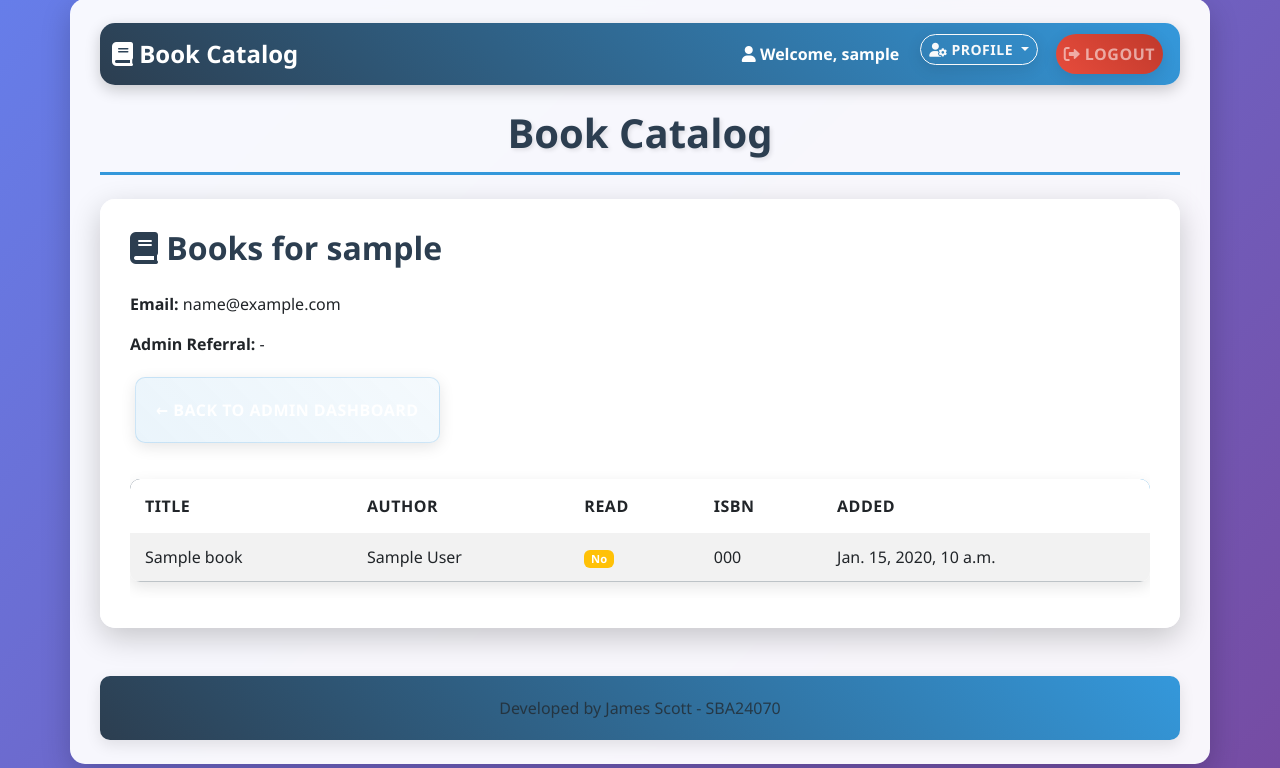
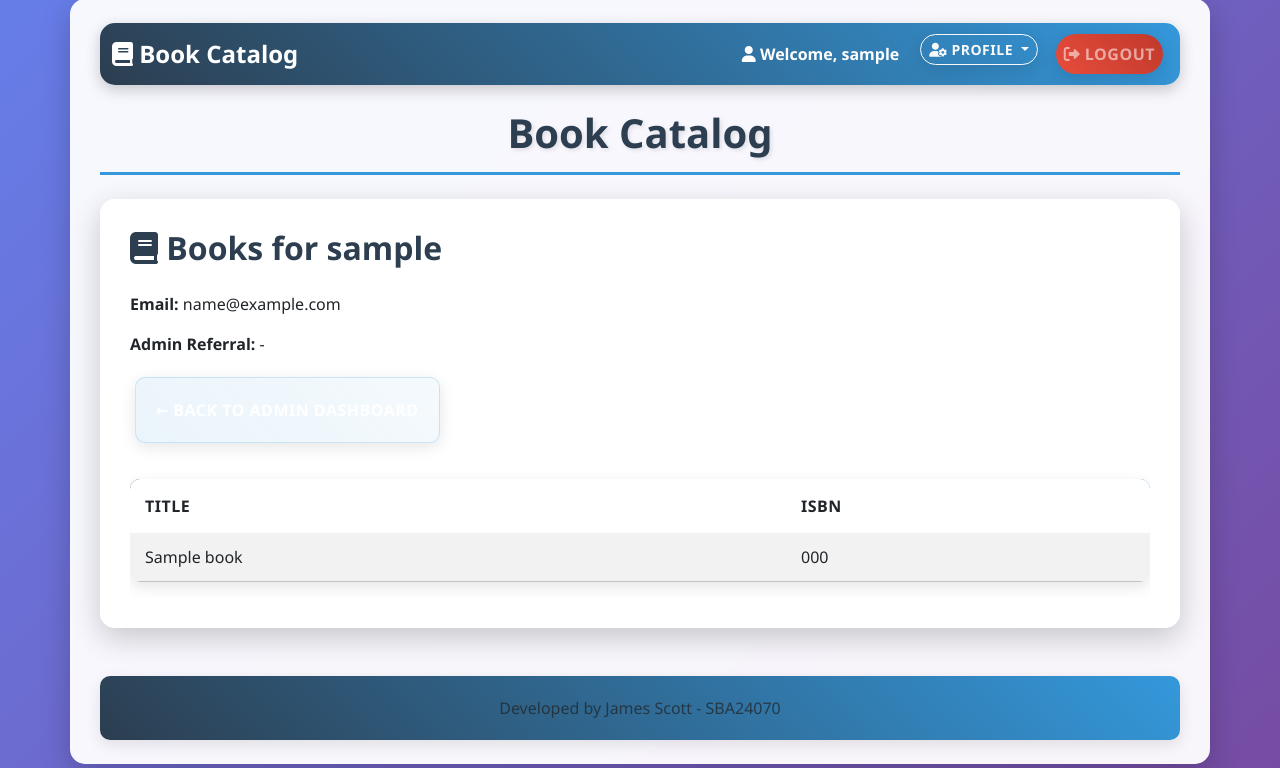
Before and after one commit to Jamesscott34/DevopsCA, a Django app: template books/templates/books/admin_view_user_books.html in a window 1280 px wide. Shown: the part 21-789 px from the top of the page. Run offline with Django 4.2, Linux system fonts and the light colour scheme; tables that the repository leaves empty hold one stand-in row (values such as "Sample post"); the template is opened without the code that fills it: values that come from a table or form of the project are taken from there, most other values are stand-ins (such as "Sample title", 1, 10 or a date in 2020).

Commit message:
Admin 'View Books': Show book title and ISBN for each user book

```diff
--- a/books/templates/books/admin_view_user_books.html
+++ b/books/templates/books/admin_view_user_books.html
@@ -4,7 +4,7 @@
 <div class="container mt-4">
     <h2><i class="fas fa-book"></i> Books for {{ target_user.username }}</h2>
     <p><strong>Email:</strong> {{ target_user.email }}</p>
-    <p><strong>Admin Referral:</strong> {{ target_user.admin_referral|default:'-' }}</p>
+    <p><strong>Admin Referral:</strong> {% if target_user.admin_referral %}{{ target_user.admin_referral.title }}{% else %}-{% endif %}</p>
     <a href="{% url 'admin_dashboard' %}" class="btn btn-secondary mb-3">&larr; Back to Admin Dashboard</a>
     {% if books %}
         <div class="table-responsive">
@@ -12,20 +12,14 @@
                 <thead>
                     <tr>
                         <th>Title</th>
-                        <th>Author</th>
-                        <th>Read</th>
                         <th>ISBN</th>
-                        <th>Added</th>
                     </tr>
                 </thead>
                 <tbody>
                     {% for book in books %}
                         <tr>
                             <td>{{ book.title }}</td>
-                            <td>{{ book.author }}</td>
-                            <td>{% if book.is_read %}<span class="badge bg-success">Yes</span>{% else %}<span class="badge bg-warning">No</span>{% endif %}</td>
                             <td>{{ book.isbn }}</td>
-                            <td>{{ book.published_date }}</td>
                         </tr>
                     {% endfor %}
                 </tbody>
```
